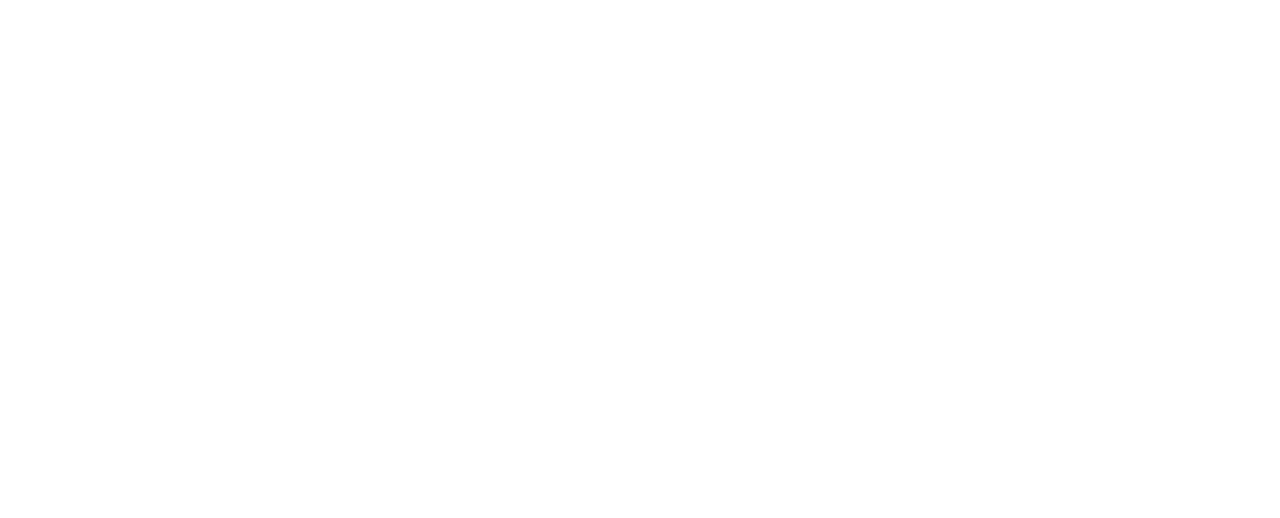
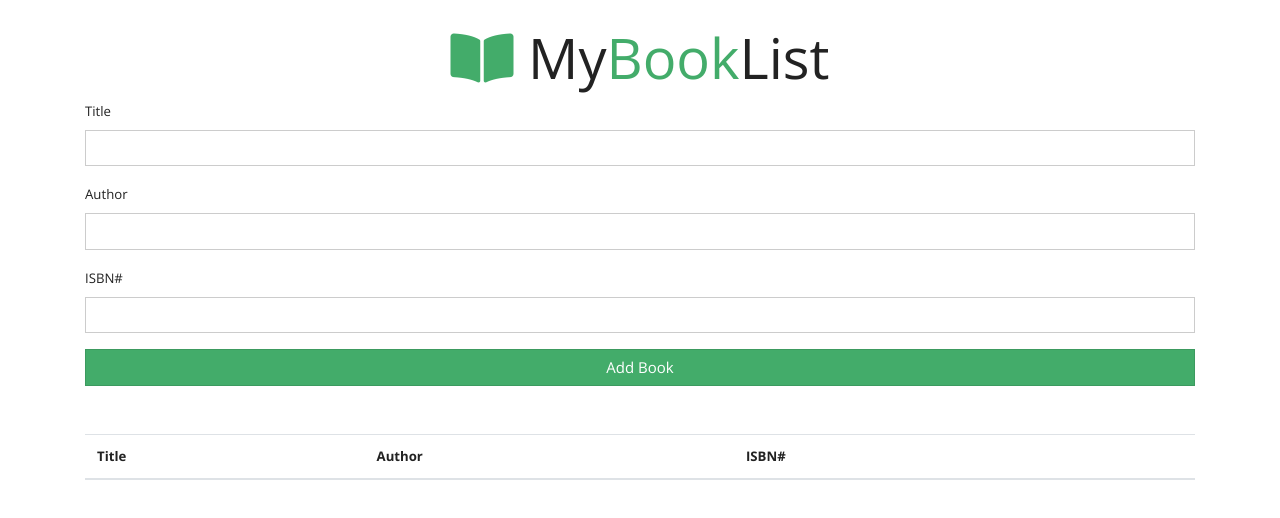
Before and after one commit to anonymousdomain/BOOKLIST, a plain HTML site: page index.html in a window 1280 px wide. Drawn offline with nearby package versions, Linux system fonts and the light colour scheme.

Commit message:
the html part is done

```diff
--- a/index.html
+++ b/index.html
@@ -1,10 +1,12 @@
 <!DOCTYPE html>
 <html lang="en">
+
 <head>
     <meta charset="UTF-8">
     <meta http-equiv="X-UA-Compatible" content="IE=edge">
     <meta name="viewport" content="width=device-width, initial-scale=1.0">
-    <link rel="stylesheet" href="https://pro.fontawesome.com/releases/v5.10.0/css/all.css" integrity="sha384-AYmEC3Yw5cVb3ZcuHtOA93w35dYTsvhLPVnYs9eStHfGJvOvKxVfELGroGkvsg+p" crossorigin="anonymous"/>
+    <link rel="stylesheet" href="https://pro.fontawesome.com/releases/v5.10.0/css/all.css"
+        integrity="sha384-AYmEC3Yw5cVb3ZcuHtOA93w35dYTsvhLPVnYs9eStHfGJvOvKxVfELGroGkvsg+p" crossorigin="anonymous" />
 
     <link rel="stylesheet" href="https://bootswatch.com/4/yeti/bootstrap.min.css">
     <!--
@@ -13,7 +15,43 @@
     <title>myBookList App</title>
 
 </head>
+
 <body>
+    <div class="container mt-4">
+        <h1 class="display-4 text-center">
+            <i class="fas fa-book-open text-success"></i>
+            My<span class="text-success">Book</span>List
+        </h1>
+        <form id="book-form">
+           <div class="form-group">
+               <label for="title">Title</label>
+               <input type="text" id="title" class="form-control">
+           </div>
+           <div class="form-group">
+            <label for="author">Author</label>
+            <input type="text" id="author" class="form-control">
+        </div>
+        <div class="form-group">
+            <label for="isbn">ISBN#</label>
+            <input type="text" id="isbn" class="form-control">
+        </div>
+        <input type="submit" value="Add Book" class="btn btn-success btn-block">
+        </form>
+        <table class=" table table-striped mt-5">
+            <thead>
+                <tr>
+                    <th>Title</th>
+                    <th>Author</th>
+                    <th>ISBN#</th>
+                    <th></th>
+                </tr>
+            </thead>
+            <tbody id="book-list">
 
+            </tbody>
+        </table>
+    </div>
+    <script src="app.js"></script>
 </body>
+
 </html>
```
